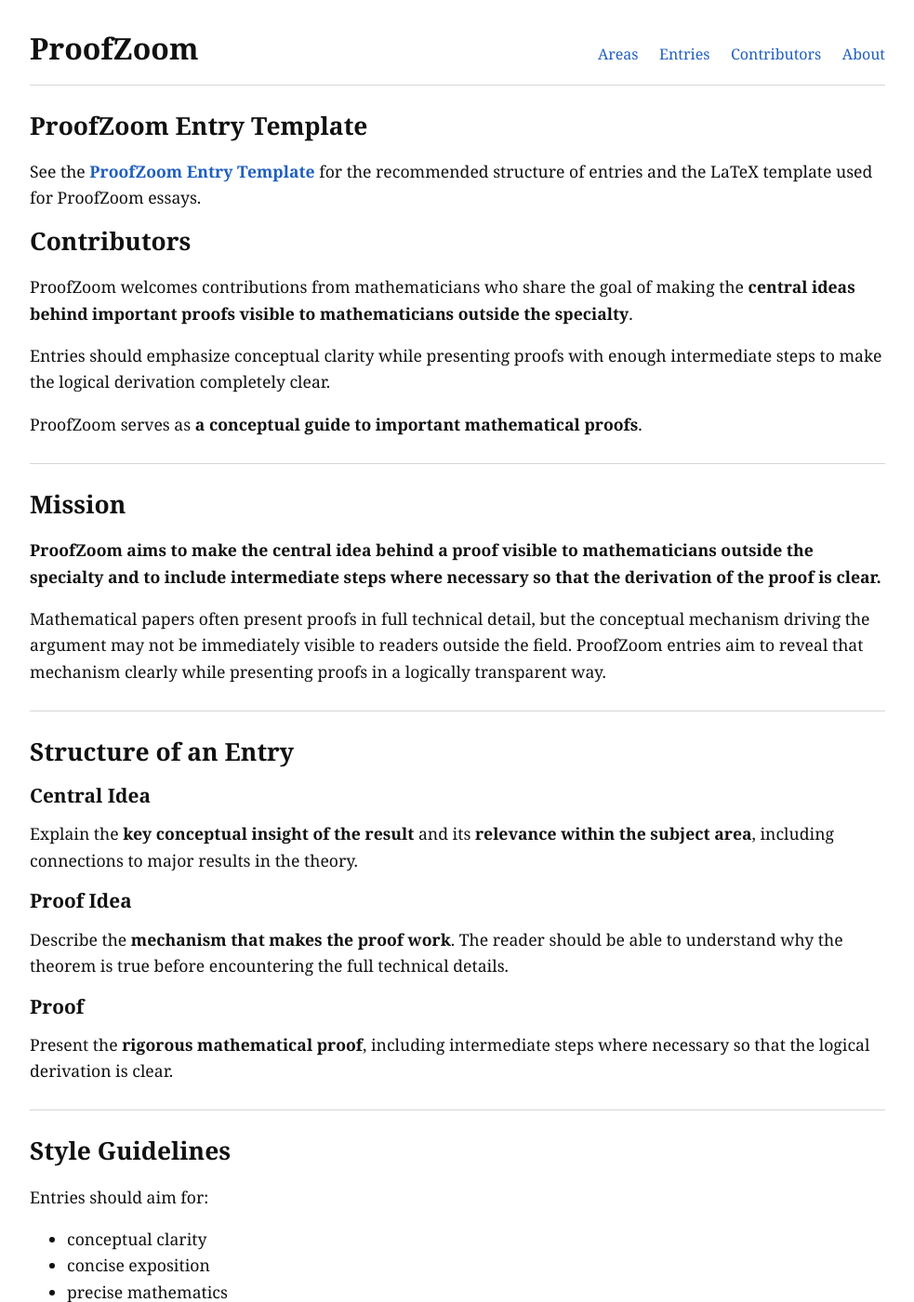
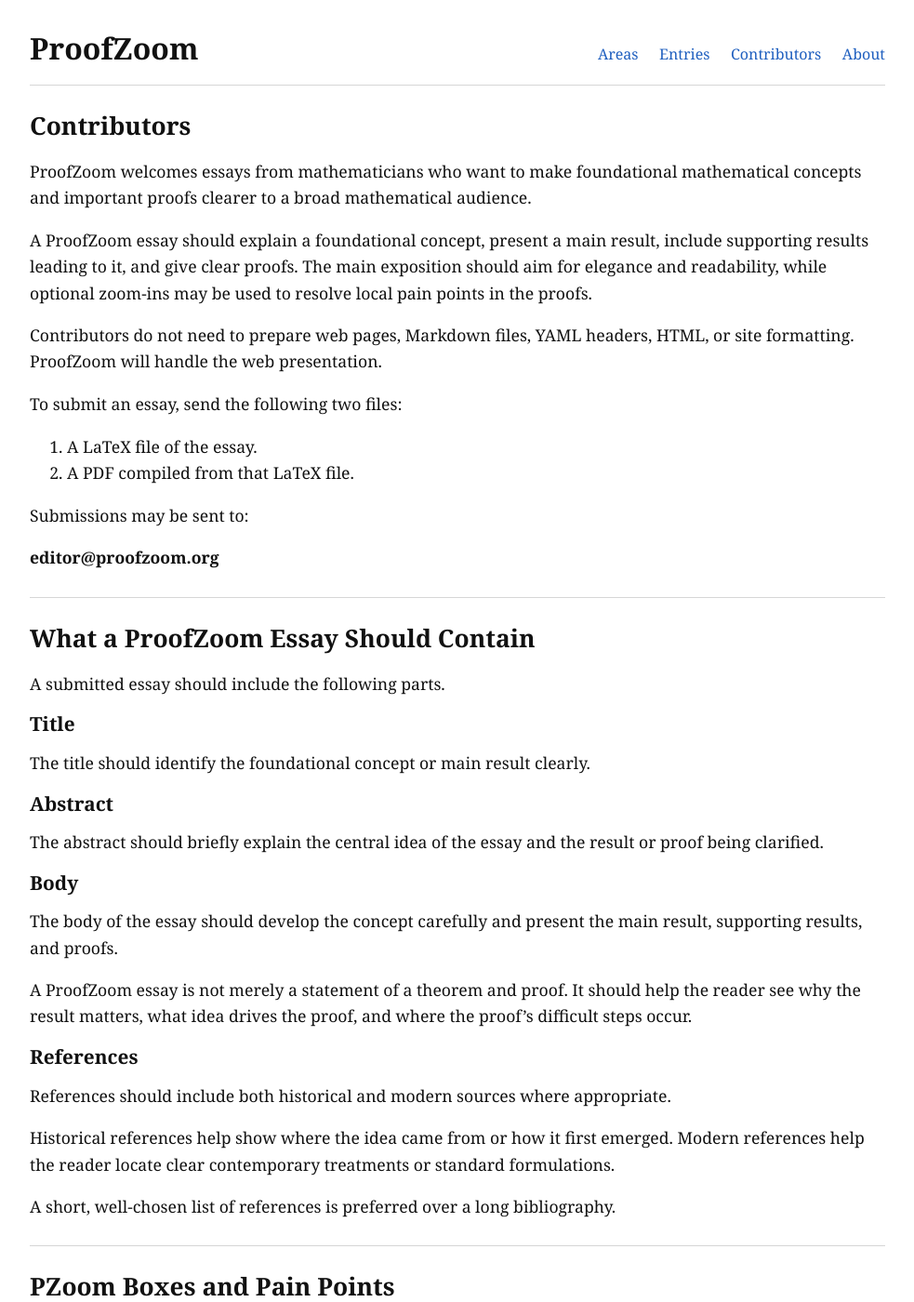
Before and after one commit to Dinside01/proofzoom, a Jekyll site: the page built from contributors/index.md, in a window 1280 px wide and 1400 px high. Shown: the whole window at 93% size, without its empty margins (148-1131 px from the left). Built offline with Jekyll 4.4.1, drawn with Linux system fonts in a browser that asks for light colours; some of the changed text lies outside the part shown.

Commit message:
Revise Contributors page

````diff
--- a/contributors/index.md
+++ b/contributors/index.md
@@ -4,99 +4,95 @@ title: Contributors
 permalink: /contributors/
 ---
 
-## ProofZoom Entry Template
-
-See the **[ProofZoom Entry Template](/contributors/template/)** for the
-recommended structure of entries and the LaTeX template used for
-ProofZoom essays.
-
 ## Contributors
 
-ProofZoom welcomes contributions from mathematicians who share the goal of making the **central ideas behind important proofs visible to mathematicians outside the specialty**.
+ProofZoom welcomes essays from mathematicians who want to make foundational mathematical concepts and important proofs clearer to a broad mathematical audience.
 
-Entries should emphasize conceptual clarity while presenting proofs with enough intermediate steps to make the logical derivation completely clear.
+A ProofZoom essay should explain a foundational concept, present a main result, include supporting results leading to it, and give clear proofs. The main exposition should aim for elegance and readability, while optional zoom-ins may be used to resolve local pain points in the proofs.
 
-ProofZoom serves as **a conceptual guide to important mathematical proofs**.
+Contributors do not need to prepare web pages, Markdown files, YAML headers, HTML, or site formatting. ProofZoom will handle the web presentation.
+
+To submit an essay, send the following two files:
+
+1. A LaTeX file of the essay.
+2. A PDF compiled from that LaTeX file.
+
+Submissions may be sent to:
+
+**editor@proofzoom.org**
 
 ---
 
-## Mission
+## What a ProofZoom Essay Should Contain
 
-**ProofZoom aims to make the central idea behind a proof visible to mathematicians outside the specialty and to include intermediate steps where necessary so that the derivation of the proof is clear.**
+A submitted essay should include the following parts.
 
-Mathematical papers often present proofs in full technical detail, but the conceptual mechanism driving the argument may not be immediately visible to readers outside the field. ProofZoom entries aim to reveal that mechanism clearly while presenting proofs in a logically transparent way.
+### Title
+
+The title should identify the foundational concept or main result clearly.
+
+### Abstract
+
+The abstract should briefly explain the central idea of the essay and the result or proof being clarified.
+
+### Body
+
+The body of the essay should develop the concept carefully and present the main result, supporting results, and proofs.
+
+A ProofZoom essay is not merely a statement of a theorem and proof. It should help the reader see why the result matters, what idea drives the proof, and where the proof’s difficult steps occur.
+
+### References
+
+References should include both historical and modern sources where appropriate.
+
+Historical references help show where the idea came from or how it first emerged. Modern references help the reader locate clear contemporary treatments or standard formulations.
+
+A short, well-chosen list of references is preferred over a long bibliography.
 
 ---
 
-## Structure of an Entry
+## PZoom Boxes and Pain Points
 
-### Central Idea
+ProofZoom entries may include optional zoom-ins for proof pain points.
 
-Explain the **key conceptual insight of the result** and its **relevance within the subject area**, including connections to major results in the theory.
+A pain point is a step in a proof where a reader may reasonably pause and ask:
 
-### Proof Idea
+- Why does this follow?
+- What hidden lemma is being used?
+- What calculation or comparison is being compressed?
+- What sub-proof would make this step transparent?
 
-Describe the **mechanism that makes the proof work**. The reader should be able to understand why the theorem is true before encountering the full technical details.
+When submitting an essay, the author may identify such pain points and provide the corresponding sub-proofs.
 
-### Proof
+These pain points and sub-proofs should be submitted as a separate document, also prepared in LaTeX, together with a compiled PDF.
 
-Present the **rigorous mathematical proof**, including intermediate steps where necessary so that the logical derivation is clear.
+Thus a full submission may include:
+
+1. The main essay as a LaTeX file.
+2. The main essay as a PDF.
+3. A separate LaTeX file containing the proposed pain points and sub-proofs.
+4. A PDF compiled from the pain-points and sub-proofs file.
+
+The author may decide initially which proof steps should be treated as pain points. These optional zoom-ins should not clutter the main proof. Their purpose is to keep the main exposition elegant while making difficult local steps available to readers who want them.
 
 ---
 
-## Style Guidelines
+## Length
 
-Entries should aim for:
+Essays should ideally be under 15 pages.
 
-- conceptual clarity
-- concise exposition
-- precise mathematics
-- clear logical derivations
-
-Whenever possible:
-
-- emphasize ideas before calculations
-- include diagrams when they clarify structure
-- highlight the mechanism behind the proof
-- include intermediate steps when they help illuminate the argument
+If a foundational concept requires more space, it may be split into more than one ProofZoom essay.
 
 ---
 
-## Technical Guidelines for Preparing Entries
+## Author Identification
 
-To ensure that entries render correctly on the ProofZoom website, contributors should observe the following technical requirements.
+To respect author privacy, ProofZoom does not list institutional affiliation.
 
-### File Format
-- Files must be saved as `.md`
-- Encoding: UTF-8
-- The file must begin exactly with: `---` (No blank line before it.)
+Published essays will identify the author by a string formed from the first letters of the parts of the author's name.
 
 ---
 
-### YAML Front Matter
-- Copy the header from a working entry
-- Modify only necessary fields
-- Ensure both opening and closing `---` are present
+## Guiding Principle
 
----
-
-### Math Rendering
-- Inline math: `$...$`
-- Display math: `$$...$$`
-- Avoid `\(...\)` and `\[...\]`
-
----
-
-### Filenames and Links
-- Use consistent naming: `entry-000X-topic-name.md`
-- PDF filename must match the `.md` filename
-
----
-
-### Local Testing
-
-After adding an entry, run:
-
-```bash
-rmdir /s /q _site
-bundle exec jekyll serve
+Present foundational concepts elegantly. Provide optional zoom-ins where proofs become painful.
````
